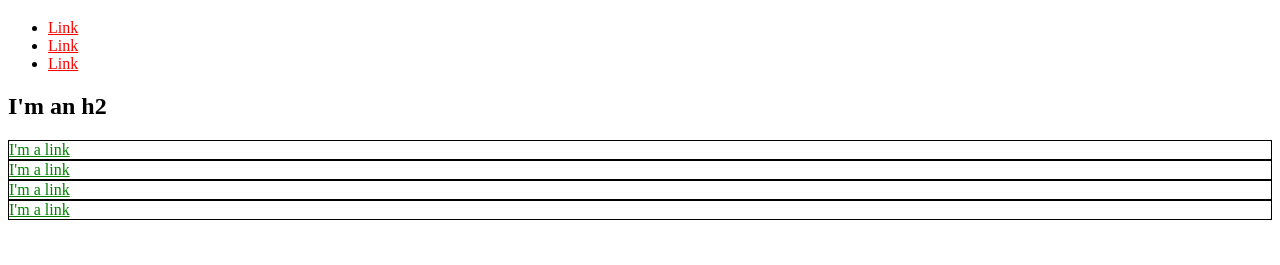
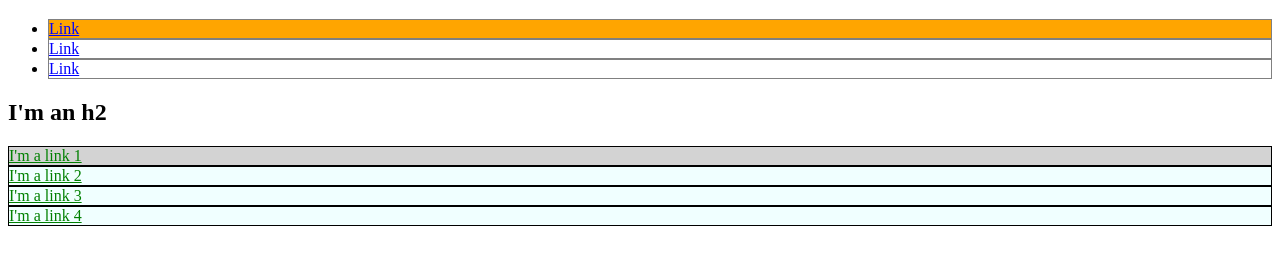
Before and after one commit to ljba/ljba.github.io, a plain HTML site: page index.html in a window 1280 px wide. Shown: the part 61-326 px from the top of the page. Drawn offline with Linux system fonts and the light colour scheme.

Commit message:
More CSS styling

```diff
--- a/index.html
+++ b/index.html
@@ -3,32 +3,58 @@
   <head>
     <title>Test Page: Don't Panic</title>
     <meta charset="utf-8">
+    <style>
+    a {
+      color: red;
+    }
+    li {
+      border: 1px solid gray;
+    }
+    li a {
+      color: blue;
+    }
+    #exec-bio {
+      background-color: lightgray;
+    }
+    .bio-box {
+      border: 1px solid black;
+    }
+    .bio-box a {
+      color: green;
+    }
+    #my-test-id {
+      background-color: orange;
+    }
+    .my-test-class {
+      background-color: azure;
+    }
+    </style>
   </head>
   <body>
     <h1>I'm an h1</h1>
     <ul>
-      <li>
-        <a href="http://example.com/" style="color: red;">Link</a>
+      <li id="my-test-id">
+        <a href="http://example.com/">Link</a>
       </li>
       <li>
-        <a href="http://example.com/" style="color: red;">Link</a>
+        <a href="http://example.com/">Link</a>
       </li>
       <li>
-        <a href="http://example.com/" style="color: red;">Link</a>
+        <a href="http://example.com/">Link</a>
       </li>
     </ul>
     <h2>I'm an h2</h2>
-    <div style="border: 1px solid black;">
-      <a href="http://example.com/" style="color: green;">I'm a link</a>
+    <div id="exec-bio" class="bio-box my-test-class">
+      <a href="http://example.com/">I'm a link 1</a>
     </div>
-    <div style="border: 1px solid black;">
-      <a href="http://example.com/" style="color: green;">I'm a link</a>
+    <div class="bio-box my-test-class">
+      <a href="http://example.com/">I'm a link 2</a>
     </div>
-    <div style="border: 1px solid black;">
-      <a href="http://example.com/" style="color: green;">I'm a link</a>
+    <div class="bio-box my-test-class">
+      <a href="http://example.com/">I'm a link 3</a>
     </div>
-    <div style="border: 1px solid black;">
-      <a href="http://example.com/" style="color: green;">I'm a link</a>
+    <div class="bio-box my-test-class">
+      <a href="http://example.com/">I'm a link 4</a>
     </div>
   </body>
 </html>
```
